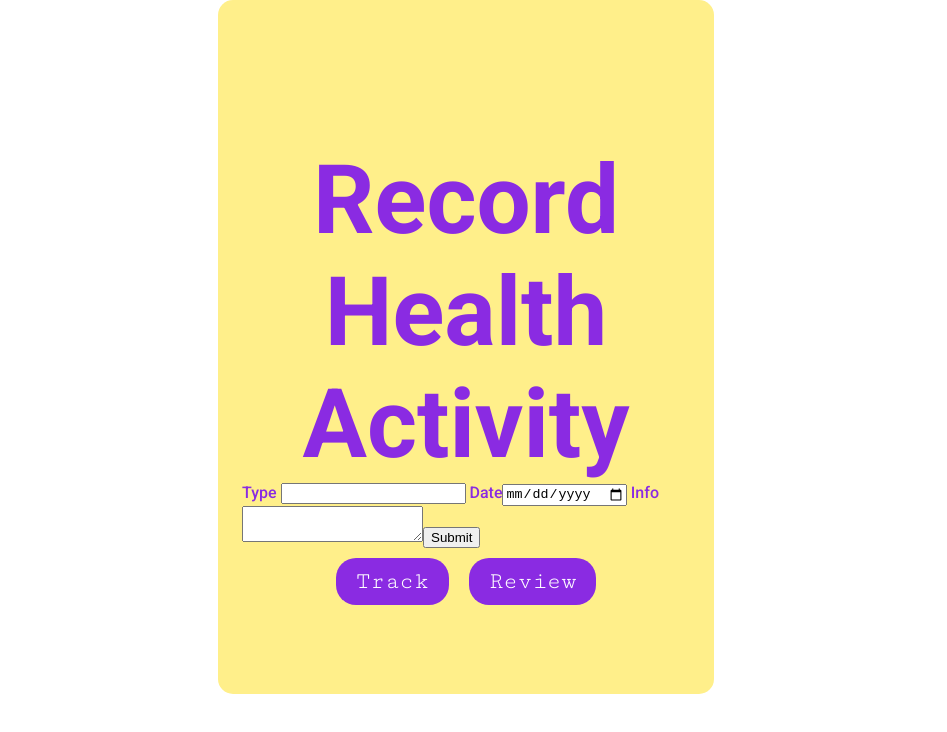
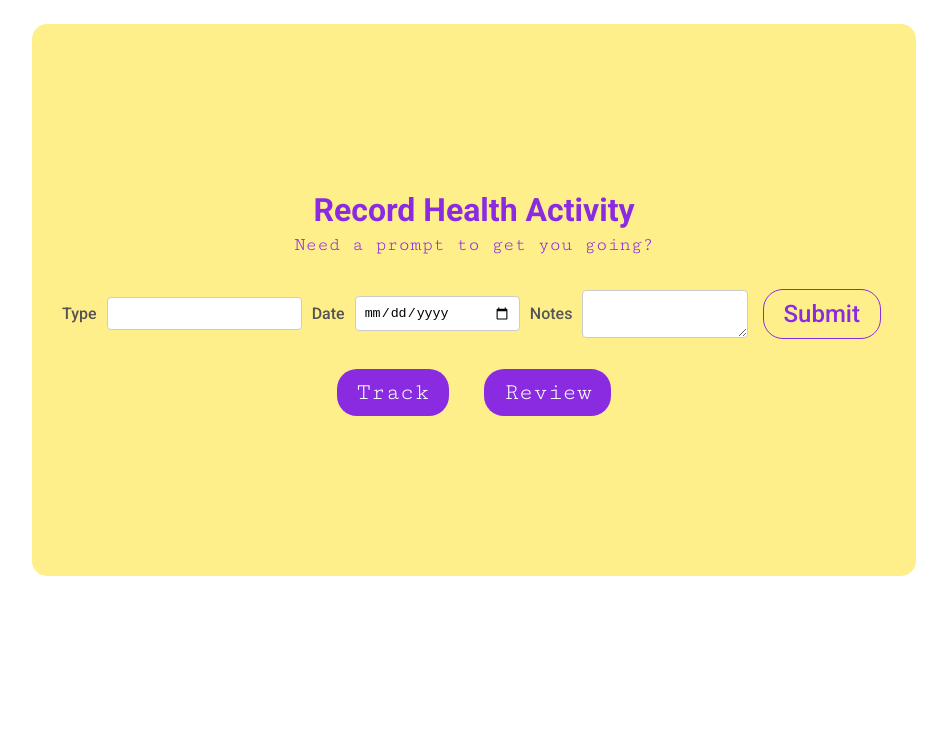
Before and after one commit to anaURL/vitala-health-app, a React (Vite) app: page /record in a window 1280 px wide. Shown: the top 732 px of the page, without its empty margins (166-1113 px from the left). Built offline with nearby package versions, Linux system fonts and the light colour scheme; a web font is replaced by a local one.

Commit message:
add dropdown menu

```diff
--- a/src/App.jsx
+++ b/src/App.jsx
@@ -55,11 +55,10 @@ class App extends Component {
     const updatedRecords = this.state.healthRecords.map((record) =>
       record.id === recordId ? { ...record, ...updatedRecordData } : record
     );
-    this.props.updateHealthRecords(updatedRecords);
     this.setState({
-      healthRecords: updatedRecords,
-    });
-  };
+        healthRecords: updatedRecords,
+      });
+    };
   render() {
     return (
       <Router>
--- a/src/components/HealthList.jsx
+++ b/src/components/HealthList.jsx
@@ -86,22 +86,25 @@ class HealthList extends Component {
     const { healthRecords } = this.props;
     return (
       <div className="container">
-        <h2>Health Records</h2>
+        <h1>Health Records</h1>
 
           {healthRecords.length === 0 ? (
         <p>No recorded items available</p>
       ) : (
         <div>
           {healthRecords.map((record, index) => (
-            <div key={index}>
-              <h3>
-                {record.type} - {record.date}
-              </h3>
+            <div  className="health-record"  key={index}>
+               <p>  {record.date}</p>
+              <p>
+                {record.type}
+              </p>
               <p>{record.info}</p>
-              <button onClick={() => this.handleEdit(record.id)}>Edit </button>
-              <button onClick={() => this.handleDelete(record.id)}>
+              <div className="button-container">
+              <button onClick={() => this.handleEdit(record.id)} className="button-secondary">Edit </button>
+              <button onClick={() => this.handleDelete(record.id)} className=" button-secondary">
                 Delete{" "}
               </button>
+              </div>
             </div>
           ))}
         </div>
@@ -140,7 +143,7 @@ class HealthList extends Component {
                 value={this.state.editedRecordData.info}
                 onChange={this.handleEditChange}
               />
-              <button type="button" onClick={this.handleEditSubmit}>
+              <button className= "button-link button-secondary"type="button" onClick={this.handleEditSubmit}>
                 Save
               </button>
             </form>
--- a/src/components/RecordForm.jsx
+++ b/src/components/RecordForm.jsx
@@ -9,7 +9,8 @@ class RecordForm extends Component {
       date: "",
       info: "",
       healthRecords: [],
-      notifications: []
+      notifications: [],
+      showOptions: false,
     };
   }
 
@@ -39,12 +40,48 @@ class RecordForm extends Component {
     });
 };
 
+toggleOptions = () => {
+    this.setState((prevState) => ({
+      showOptions: !prevState.showOptions,
+    }));
+  };
+
+
+  handleOptionSelect = (option) => {
+    this.setState({
+      type: option,
+      showOptions: false,
+    });
+  };
+
   render() {
     // console.log("Rendering Record component");
+    const { type, date, info, showOptions } = this.state;
+
+    const activityOptions = [ "I walked for 30mins today...", "Cycled to work..","Had anamazing broccoli salad","How can I make my day better?"];
+
 
     return (
       <div className="container">
         <h1> Record Health Activity </h1>
+        <div className="dropdown">
+            <p onClick={this.toggleOptions} className="dropdown-trigger">
+              {type || "Need a prompt to get you going?"}
+            </p>
+            {showOptions && (
+              <div className="dropdown-menu">
+                {activityOptions.map((option) => (
+                  <div
+                    key={option}
+                    className="dropdown-item"
+                    onClick={() => this.handleOptionSelect(option)}
+                  >
+                    {option}
+                  </div>
+                ))}
+              </div>
+            )}
+          </div>
         <form onSubmit={this.handleSubmit}>
           <label> Type </label>
           <input
@@ -60,13 +97,13 @@ class RecordForm extends Component {
             value={this.state.date}
             onChange={this.handleChange}
           />
-          <label> Info </label>
+          <label> Notes </label>
           <textarea
             name="info"
             value={this.state.info}
             onChange={this.handleChange}
           />
-          <button type="submit">Submit </button>
+          <button type="submit" className="button-link button-secondary">Submit </button>
         </form>
         <div className="button-container">
       <Link to="/record" className="button-link"> Track </Link>
--- a/src/index.css
+++ b/src/index.css
@@ -1,14 +1,12 @@
 @import url('https://fonts.googleapis.com/css2?family=Cutive+Mono&family=Palanquin+Dark:wght@400;500&family=Roboto:wght@500;700&family=Young+Serif&display=swap');
 
 body {
-    margin: 0;
     font-family: -apple-system, BlinkMacSystemFont, "Segoe UI", "Roboto", "Oxygen",
       "Ubuntu", "Cantarell", "Fira Sans", "Droid Sans", "Helvetica Neue",
       sans-serif;
     -webkit-font-smoothing: antialiased;
     -moz-osx-font-smoothing: grayscale;
-    overflow-x: hidden;
-    height: 100%;
+
   }
 
 .App {
@@ -27,22 +25,31 @@ body {
     flex-direction: column;
     justify-content: center;
     align-items: center;
-    width: 35vw;
-    height: 50.5vw;
-    margin-right: 1rem;
-    padding: 1.5rem;
+    margin: 1rem;
+    padding: 20px;
     overflow: auto;
+    height: 40vw;
   }
+
+  .health-record {
+    padding: 10px 20px;
+    display: flex;
+    flex-direction: row;
+    align-items: center;
+    margin: 10px;
+    gap: 20px;
+}
 
   .button-container {
     display: flex;
+    gap: 5px
 
   }
 
   .button-link {
     display: flex;
     padding: 10px 20px;
-    margin: 10px;
+    margin: 15px;
     text-decoration: none;
     color: #fff;
     background-color: #8a2be2;
@@ -52,10 +59,17 @@ body {
     font-size: 1.5rem;
   }
 
+  .button-secondary {
+    padding: 10px 20px;
+    color: #8a2be2;
+    background-color: #ffef8a;
+    border: 1px solid #8a2be2;
+    font-family: 'Roboto', sans-serif;
+  }
 
   h1 {
     font-weight: 700;
-    font-size: 6rem;
+    font-size: 2rem;
     margin-bottom: 0.2rem;
     text-align: center
   }
@@ -67,6 +81,49 @@ body {
     margin-top: 0.1rem;
 }
 
+.dropdown-trigger {
+    font-size: 1.2rem;
+}
+
+.dropdown-item {
+    font-family: 'Cutive Mono', monospace;
+    text-align: center;
+}
+
 img {
     margin-top: 20px;
 }
+form {
+    display: flex;
+    flex-direction: row;
+    justify-content: space-between;
+    align-items: center;
+    width: 100%;
+  }
+
+  label {
+    margin: 8px 10px;
+    color: #555;
+  }
+
+  input,
+  textarea {
+    flex: 1;
+    padding: 8px;
+    margin: 8px 0;
+    border-radius: 4px;
+    border: 1px solid #ccc;
+  }
+
+  button {
+    padding: 10px;
+    background-color: #007bff;
+    color: #fff;
+    border: none;
+    border-radius: 4px;
+    cursor: pointer;
+  }
+
+  button:hover {
+    background-color: #0056b3;
+  }
--- a/src/pages/HomePage.jsx
+++ b/src/pages/HomePage.jsx
@@ -5,12 +5,12 @@ import homeImage from "../assets/img/homeImage.svg"
 
 const HomePage = () => {
   return (
-    <div className="container record">
+    <div className="container">
       <h1> Hey, Alexandra </h1>
       <p> What&apos;s the health vibe for the day?</p>
       <div className="button-container">
       <Link to="/record" className="button-link"> Track </Link>
-      <Link to="/health" className="button-link">Health Records </Link>
+      <Link to="/health" className="button-link"> Review </Link>
       </div>
       <img src={homeImage} alt="Illustration" />
 
```
